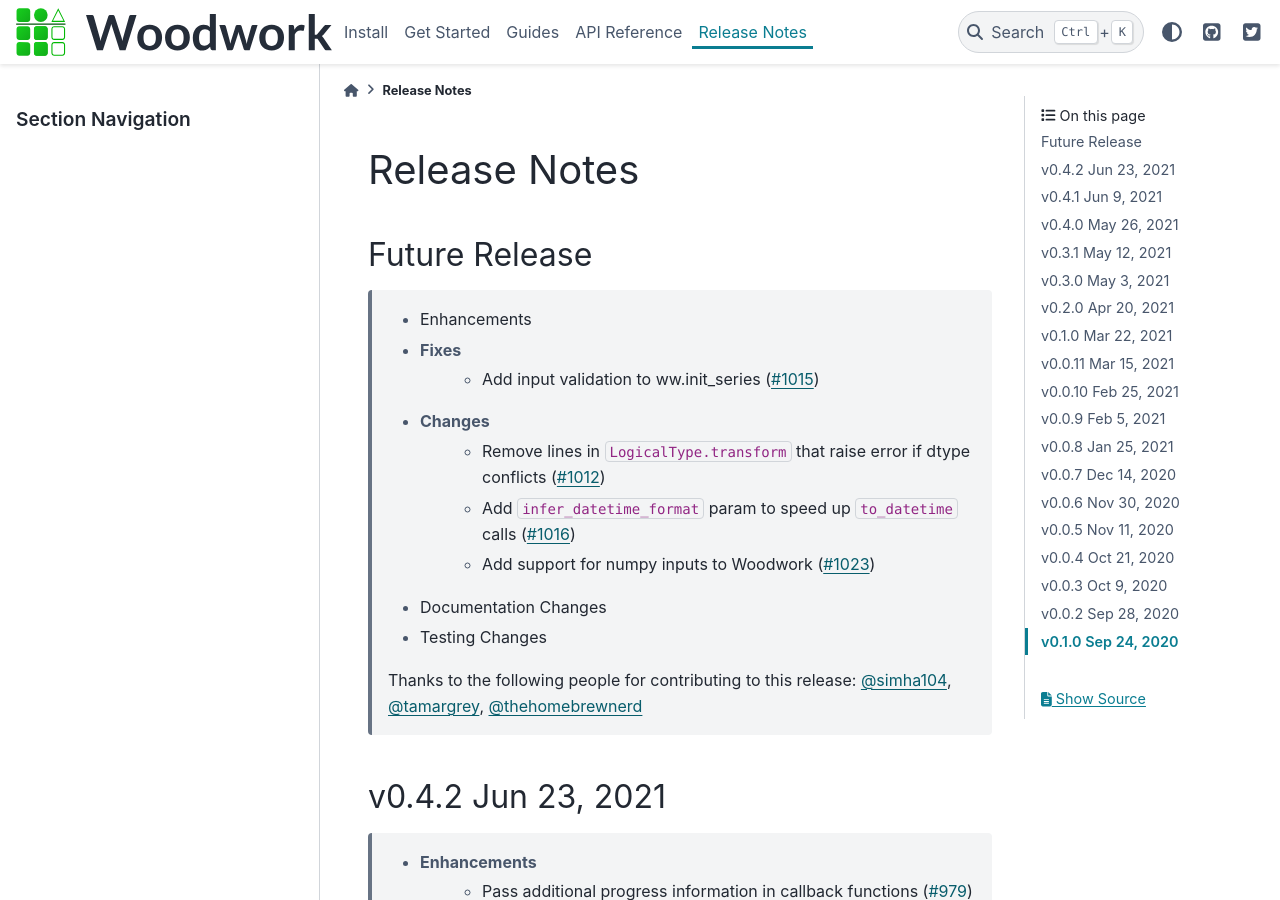
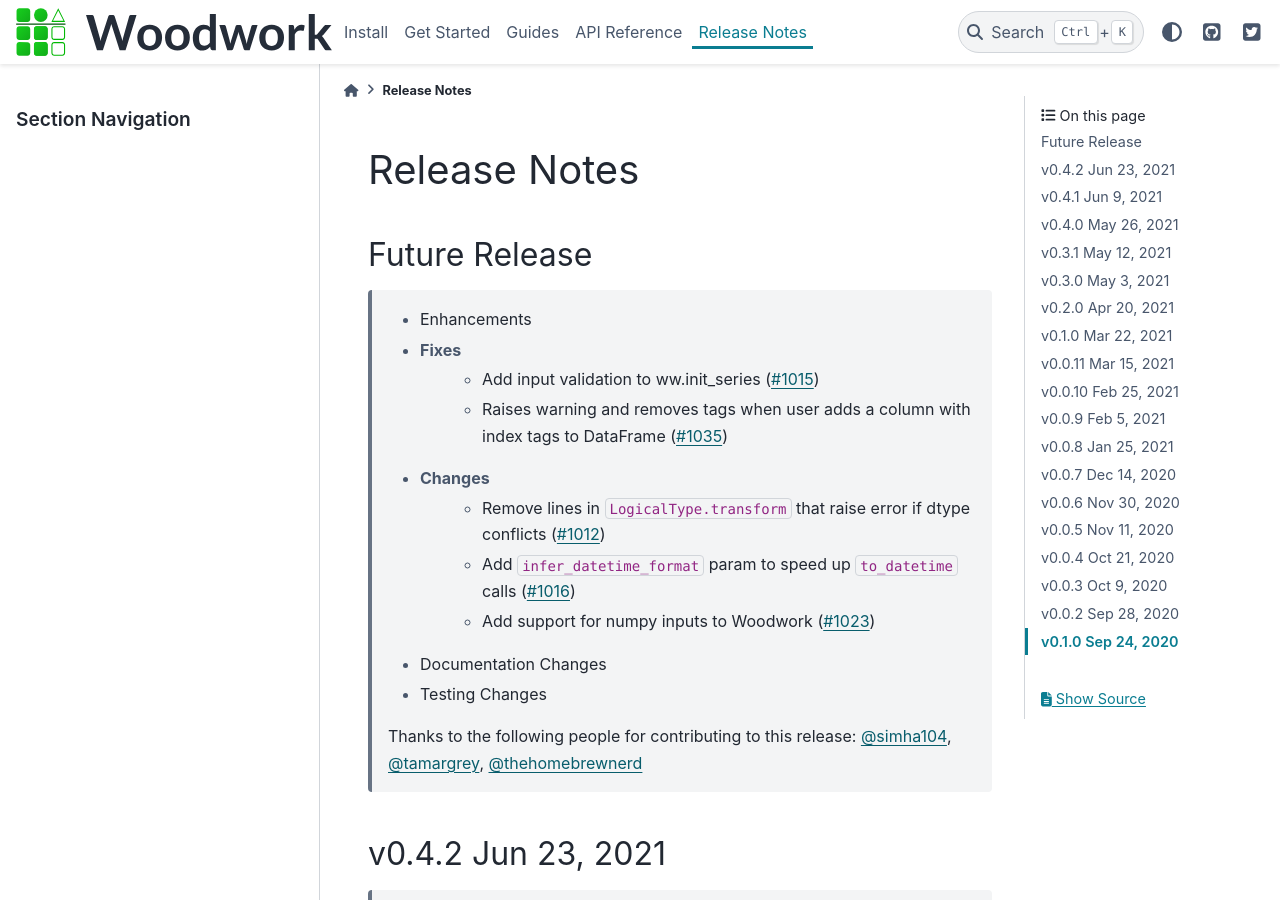
Before and after one commit to alteryx/woodwork, a Sphinx documentation site: the page built from docs/source/release_notes.rst, in a window 1280 px wide and 900 px high. Built offline with Sphinx 7.4.7 and the PyData theme 0.15.4, drawn with Linux system fonts in a browser that asks for light colours; comment, search, counter and statistics services are not loaded.

Commit message:
Updated release notes

```diff
--- a/docs/source/release_notes.rst
+++ b/docs/source/release_notes.rst
@@ -7,6 +7,7 @@
     * Enhancements
     * Fixes
         * Add input validation to ww.init_series (:pr:`1015`)
+        * Raises warning and removes tags when user adds a column with index tags to DataFrame (:pr:`1035`)
     * Changes
         * Remove lines in ``LogicalType.transform`` that raise error if dtype conflicts (:pr:`1012`)
         * Add ``infer_datetime_format`` param to speed up ``to_datetime`` calls (:pr:`1016`)
```
